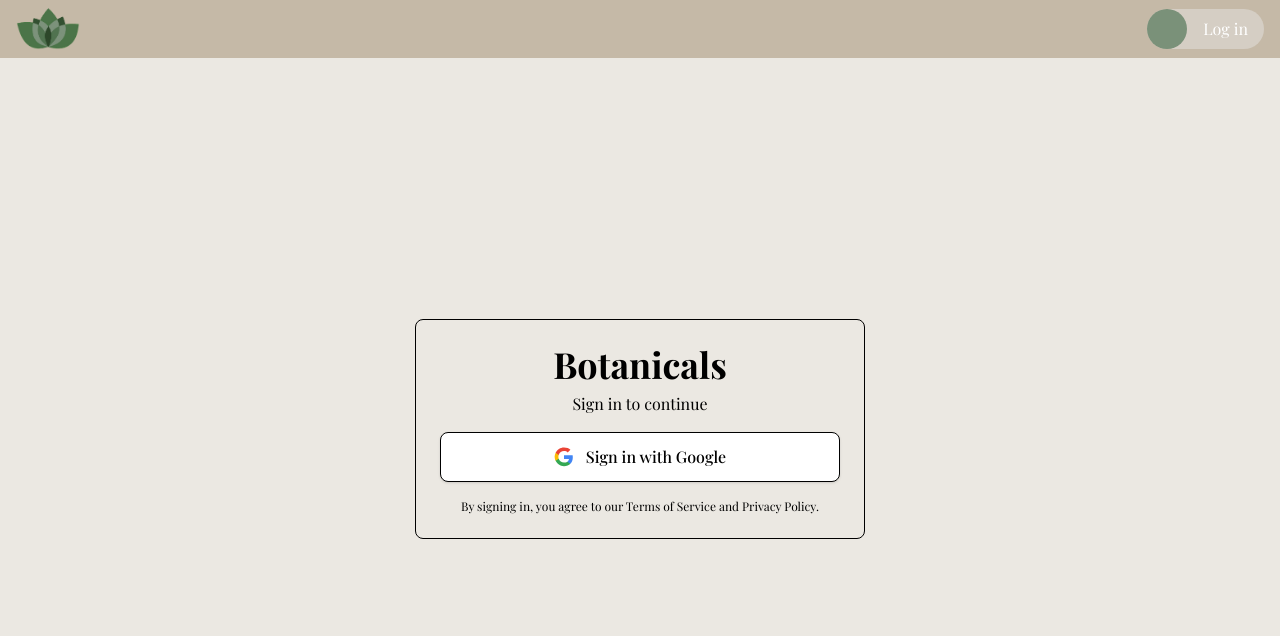
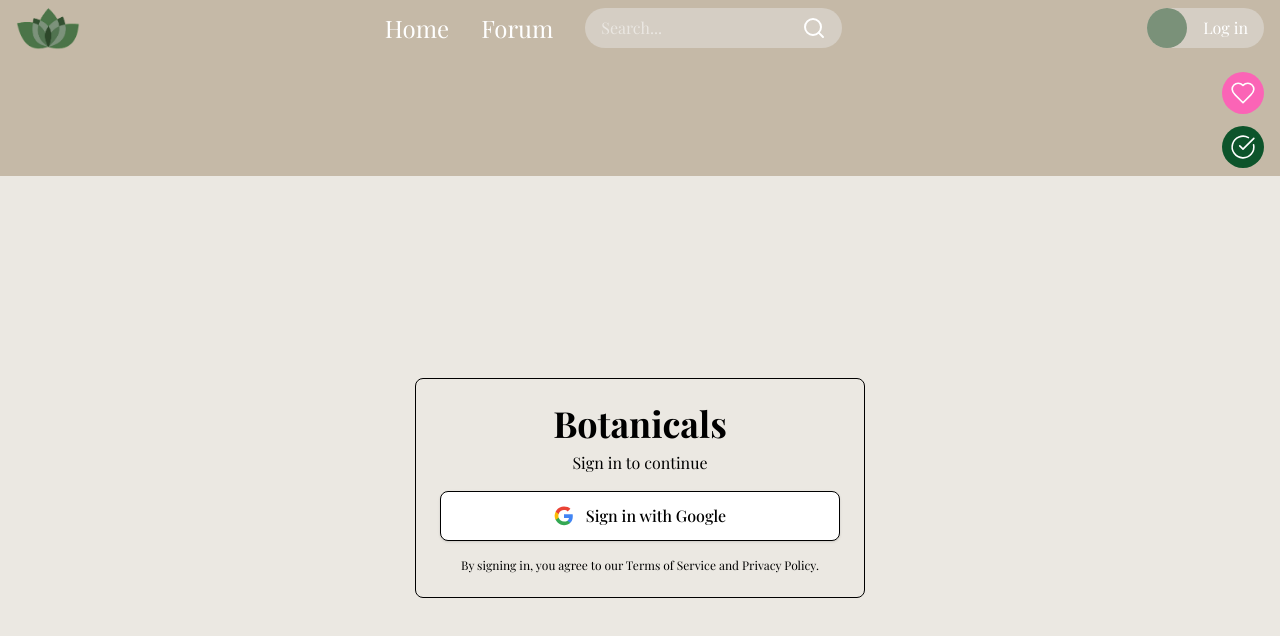
Before and after one commit to aishex/Botanicials, a React (Vite) app in the folder front/: page /login in a window 1280 px wide. Shown: the top 636 px of the page. Built offline with nearby package versions, Linux system fonts and the light colour scheme; no server answers; a web font is replaced by a local one.

Commit message:
We'll figure it out on Monday

```diff
--- /dev/null
+++ b/front/src/components/desktop-navigation.tsx
@@ -0,0 +1,25 @@
+import { Search } from "lucide-react";
+import { Link } from "react-router";
+
+function DesktopNavigation() {
+  return (
+    <nav className="hidden gap-8 md:flex md:items-center">
+      <Link className="text-2xl" to="/">
+        Home
+      </Link>
+      <Link className="text-2xl" to="/forum">
+        Forum
+      </Link>
+      <div className="bg-light-beige flex w-full items-center justify-between rounded-full px-4 py-2">
+        <input
+          type="text"
+          placeholder="Search..."
+          className="grow text-white"
+        />
+        <Search className="text-white" />
+      </div>
+    </nav>
+  );
+}
+
+export default DesktopNavigation;
--- /dev/null
+++ b/front/src/components/header-logo.tsx
@@ -0,0 +1,18 @@
+import { Link } from "react-router";
+
+function HeaderLogo() {
+  return (
+    <div className="h-auto w-16">
+      <Link to="/">
+        <img
+          src="/logo.png"
+          alt="Logo"
+          className="h-full w-full object-contain"
+          loading="lazy"
+        />
+      </Link>
+    </div>
+  );
+}
+
+export default HeaderLogo;
--- /dev/null
+++ b/front/src/components/header-user-auth-display.tsx
@@ -0,0 +1,53 @@
+import { CheckCircle, Heart, User } from "lucide-react";
+import { Link } from "react-router";
+import { useAuth } from "../hooks/use-auth";
+
+function UserAuthDisplay() {
+  const { data: user } = useAuth();
+
+  return (
+    <div className="grid gap-6">
+      <div className="bg-light-beige flex w-fit items-center justify-between gap-4 rounded-full pr-4">
+        <div>
+          {user ? (
+            <div className="flex h-10 w-10 items-center justify-center overflow-hidden rounded-full bg-gray-200">
+              {user.image_url ? (
+                <img
+                  src={user.image_url}
+                  alt="User Avatar"
+                  className="h-full w-full object-cover"
+                />
+              ) : (
+                <User className="text-gray-600" />
+              )}
+            </div>
+          ) : (
+            <div className="bg-light-green h-10 w-10 rounded-full"></div>
+          )}
+        </div>
+        <div>
+          {user ? (
+            <p className="max-w-20 overflow-y-auto">{user.name}</p>
+          ) : (
+            <Link to="/login">Log in</Link>
+          )}
+        </div>
+      </div>
+      <div className="hidden place-content-end gap-3 md:grid">
+        <Link to="/wishlist" className="w-fit rounded-full bg-pink-400 p-2">
+          <Heart color="white" size={26} fill="transparent" strokeWidth="1.5" />
+        </Link>
+        <Link to="/collection" className="w-fit rounded-full bg-green-900 p-2">
+          <CheckCircle
+            color="white"
+            size={26}
+            fill="transparent"
+            strokeWidth="1.5"
+          />
+        </Link>
+      </div>
+    </div>
+  );
+}
+
+export default UserAuthDisplay;
--- a/front/src/components/header.tsx
+++ b/front/src/components/header.tsx
@@ -1,56 +1,22 @@
-import { User } from "lucide-react";
 import { useState } from "react";
-import { Link } from "react-router";
+import HeaderLogo from "./header-logo";
+import UserAuthDisplay from "./header-user-auth-display";
 import MobileNav from "./mobile-nav";
 import MobileNavTrigger from "./mobile-nav-trigger";
-import { useAuth } from "../hooks/use-auth";
+import DesktopNavigation from "./desktop-navigation";
 
 function Header() {
   const [isOpen, setIsOpen] = useState(false);
 
-  const { user } = useAuth();
-  console.log(user);
-
   return (
     <header className="bg-dark-beige relative z-10 px-4 py-2 text-white">
-      <div className="mx-auto flex w-full max-w-[1920px] items-center justify-between">
+      <div className="mx-auto flex w-full max-w-[1920px] items-start justify-between">
         <MobileNavTrigger isOpen={isOpen} setIsOpen={setIsOpen} />
-        <div className="h-auto w-16">
-          <Link to="/">
-            <img
-              src="/logo.png"
-              alt="Logo"
-              className="h-full w-full object-contain"
-              loading="lazy"
-            />
-          </Link>
-        </div>
-        <div className="bg-light-beige flex w-fit items-center justify-between gap-4 rounded-full pr-4">
-          <div>
-            {user ? (
-              <div className="flex h-10 w-10 items-center justify-center overflow-hidden rounded-full bg-gray-200">
-                {user.picture ? (
-                  <img
-                    src={user.picture}
-                    alt="User Avatar"
-                    className="h-full w-full object-cover"
-                  />
-                ) : (
-                  <User className="text-gray-600" />
-                )}
-              </div>
-            ) : (
-              <div className="bg-light-green h-10 w-10 rounded-full"></div>
-            )}
-          </div>
-          <div>
-            {user ? (
-              <p className="max-w-20 overflow-y-auto">{user.name}</p>
-            ) : (
-              <Link to="/login">Log in</Link>
-            )}
-          </div>
-        </div>
+        <HeaderLogo />
+
+        <DesktopNavigation />
+
+        <UserAuthDisplay />
         {isOpen && <MobileNav onClose={() => setIsOpen(false)} />}
       </div>
     </header>
--- a/front/src/components/mobile-nav.tsx
+++ b/front/src/components/mobile-nav.tsx
@@ -53,7 +53,7 @@ function MobileNav({ onClose }: Props) {
             to="/wishlist"
             onClick={onClose}
           >
-            <div className="rounded-full bg-pink-600 p-2">
+            <div className="rounded-full bg-pink-400 p-2">
               <Heart color="white" strokeWidth={1.5} />
             </div>
             <span>Wishlist</span>
@@ -65,7 +65,7 @@ function MobileNav({ onClose }: Props) {
             to="/wishlist"
             onClick={onClose}
           >
-            <div className="rounded-full bg-green-600 p-2">
+            <div className="rounded-full bg-green-900 p-2">
               <CheckCircle color="white" strokeWidth={1.5} />
             </div>
             <span>Owned</span>
--- a/front/src/hooks/use-auth.ts
+++ b/front/src/hooks/use-auth.ts
@@ -1,39 +1,39 @@
-import { useEffect, useState } from "react";
+import { useQuery } from "@tanstack/react-query";
 import { API_URL } from "../const/constants";
 
 type User = {
+  id: string;
+  email: string;
+  google_id: string;
+  image_url: string;
   name: string;
-  email: string;
-  picture: string;
 };
 
+async function getUser(): Promise<User | null> {
+  const res = await fetch(`${API_URL}/auth/me`);
+
+  if (!res.ok) {
+    throw new Error(`Failed to fetch user. Status: ${res.status}`);
+  }
+
+  const data = await res.json();
+
+  if (data && Object.keys(data).length === 0) {
+    return null;
+  }
+
+  if (data && data.id) {
+    return data as User;
+  }
+
+  throw new Error("Unexpected data structure received for user.");
+}
+
 export const useAuth = () => {
-  const [user, setUser] = useState<User | null>(null);
-
-  useEffect(() => {
-    const fetchUser = async () => {
-      try {
-        const response = await fetch(`${API_URL}/auth/me`, {
-          credentials: "include",
-        });
-
-        if (!response.ok) {
-          throw new Error("Failed to fetch user");
-        }
-        const data = await response.json();
-        if (!data) {
-          setUser(null);
-        }
-        setUser(data);
-      } catch (error) {
-        console.error("Error fetching user:", error);
-        setUser(null);
-      }
-    };
-    fetchUser();
-  }, []);
-
-  return {
-    user,
-  };
+  return useQuery<User | null>({
+    queryKey: ["user"],
+    queryFn: getUser,
+    retry: false,
+    staleTime: 60 * 60 * 1000,
+  });
 };
--- a/front/src/main.tsx
+++ b/front/src/main.tsx
@@ -14,5 +14,5 @@ createRoot(document.getElementById("root")!).render(
         <App />
       </BrowserRouter>
     </QueryClientProvider>
-  </StrictMode>
+  </StrictMode>,
 );
--- a/front/src/pages/login-page.tsx
+++ b/front/src/pages/login-page.tsx
@@ -1,13 +1,21 @@
-import GoogleLogoIcon from "../components/GoogleLogoIcon"; // Import the new SVG icon
+import { redirect } from "react-router";
+import GoogleLogoIcon from "../components/GoogleLogoIcon";
 import { API_URL } from "../const/constants";
+import { useAuth } from "../hooks/use-auth";
 
 function LoginPage() {
   const handleGoogleLogin = () => {
     window.location.href = `${API_URL}/auth/google`;
   };
 
+  const { data: user } = useAuth();
+
+  if (user) {
+    return redirect("/");
+  }
+
   return (
-    <div className="bg-lighest-beige flex h-full items-center justify-center">
+    <div className="bg-lighest-beige flex h-full items-center justify-center px-4">
       <div className="border-dark w-full max-w-[450px] space-y-4 rounded-lg border p-6">
         <div className="text-center">
           <h1 className="text-4xl font-bold text-[--color-dark-green]">
```
